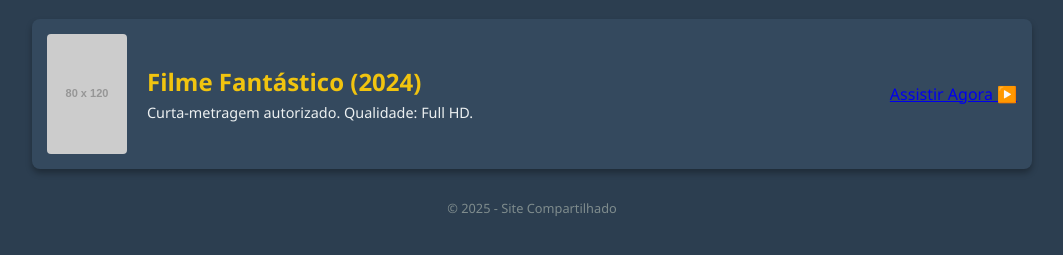
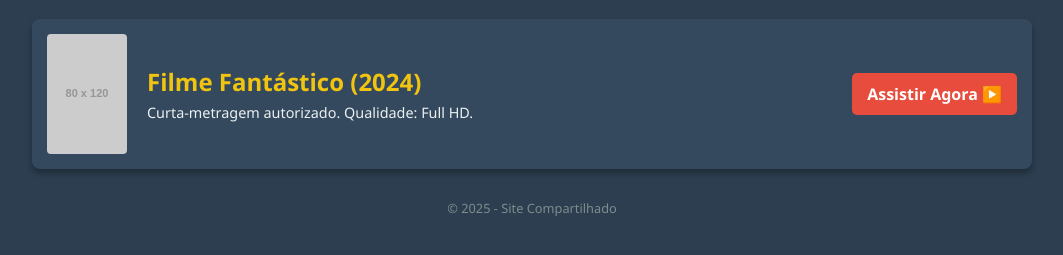
Before and after one commit to Oseulouko/meu-site-de-filmes-, a plain HTML site: page index.html in a window 1280 px wide. Shown: the part 109-364 px from the top of the page, without its empty margins (108-1171 px from the left). Drawn offline with Linux system fonts and the light colour scheme; placeholder pictures from the web are drawn by us.

Commit message:
Add watch button styles to style.css

```diff
--- a/style.css
+++ b/style.css
@@ -52,17 +52,18 @@ header h1 {
     font-size: 0.9em;
 }
 
-/* Estilo do Botão de Download */
-.download-btn {
-    background-color: #27ae60; /* Cor verde para download */
+/* Estilo do Botão de Assistir (Watch Button) */
+.watch-btn {
+    background-color: #e74c3c; /* Cor de destaque para Assistir (Vermelho) */
     color: white;
     padding: 10px 15px;
     text-decoration: none;
     border-radius: 5px;
     font-weight: bold;
     transition: background-color 0.3s;
+    white-space: nowrap;
 }
 
-.download-btn:hover {
-    background-color: #2ecc71;
+.watch-btn:hover {
+    background-color: #c0392b;
 }
```
